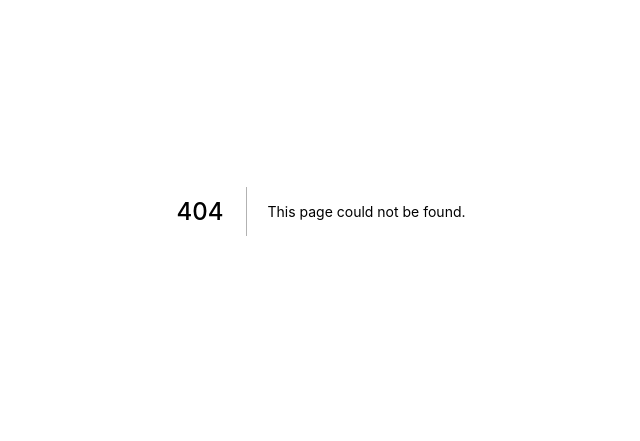
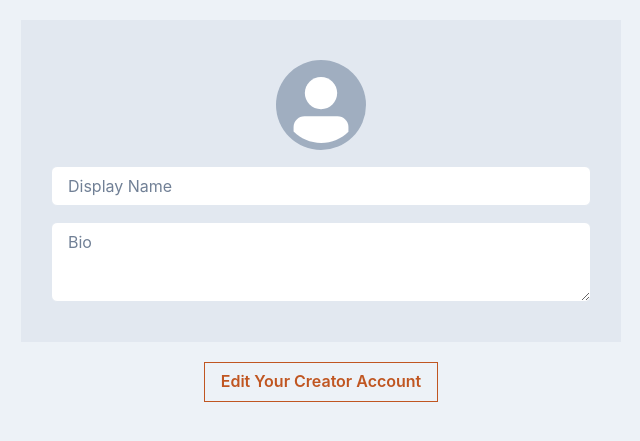
Before and after one commit to aj-maz/rare-fans, a Next.js app in the folder client/: page /edit in a window 1280 px wide. Before the commit this address had no page. Shown: the part 189-630 px from the top of the page, without its empty margins (319-959 px from the left). Built offline with nearby package versions, Linux system fonts and the light colour scheme.

Commit message:
edit creator account template added

```diff
--- /dev/null
+++ b/client/pages/edit.js
@@ -0,0 +1,24 @@
+import { Center, Button, Box, Flex } from "@chakra-ui/react";
+import CreatorForm from "../components/CreatorForm";
+
+const Edit = () => {
+  return (
+    <Center h="100vh" bg="gray.100">
+      <Box width="90%" maxWidth="600px">
+        <CreatorForm />
+        <Flex mt="5" justify="center">
+          <Button
+            borderRadius="0"
+            variant="outline"
+            size="md"
+            colorScheme="orange"
+          >
+            Edit Your Creator Account
+          </Button>
+        </Flex>
+      </Box>
+    </Center>
+  );
+};
+
+export default Edit;
```
